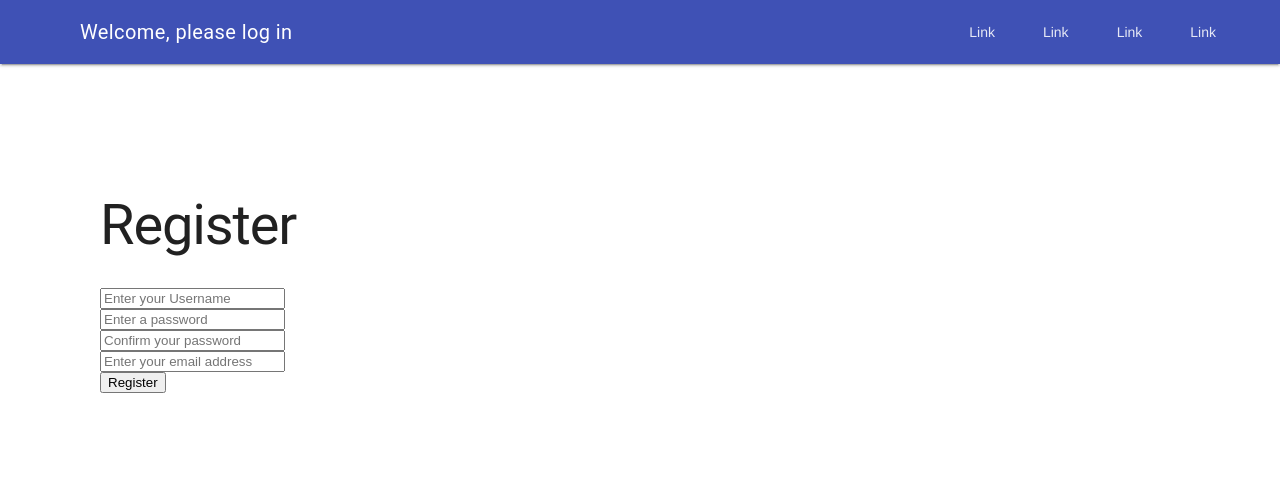
After one commit to SebSeitz/Django-ChatApp, a Django app: page /register/ in a window 1280 px wide. The commit adds this page. Shown: the top 492 px of the page. Run offline with Django 4.2, Linux system fonts and the light colour scheme.

Commit message:
added registration

```diff
--- /dev/null
+++ b/first_django_app/chat/templates/auth/register.html
@@ -0,0 +1,33 @@
+{% extends "base.html" %}
+{% block content %}
+<h1>Register</h1>
+
+{% if userTaken %}
+<p>Username already taken</p>
+{% endif %}
+
+{% if emailTaken %}
+<p>Email already taken</p>
+{% endif %}
+
+{% if noMatch %}
+<p>Passwords don't match</p>
+{% endif %}
+
+<!-- {% for message in messages%}
+<h2>{{message}}</h2>
+{% endfor %} -->
+
+
+<form method="POST" action="/register/">
+    {% csrf_token %}
+    <div><input name="username" placeholder= "Enter your Username" type="text"></div>
+    <div><input name="password1" placeholder="Enter a password" type="password"></div>
+    <div><input name="password2" placeholder="Confirm your password" type="password"></div>
+    <div><input name="email" placeholder="Enter your email address" type="email"></div>
+    <button>Register</button>
+</form>
+
+
+
+{% endblock %}
--- a/first_django_app/chat/views.py
+++ b/first_django_app/chat/views.py
@@ -1,7 +1,10 @@
+from email import message
 from django.http import HttpResponseRedirect
 from .models import Chat, Message
-from django.shortcuts import render
+from django.shortcuts import render, redirect
+from django.contrib import messages
 from django.contrib.auth import authenticate, login
+from django.contrib.auth.models import User, auth
 from django.contrib.auth.decorators import login_required
 
 # Create your views here.
@@ -24,3 +27,30 @@ def login_view(request):
       else:
          return render(request, 'auth/login.html', {'wrongPassword':True, 'redirect': redirect} )
    return render(request, 'auth/login.html', {'redirect': redirect})
+
+def register_user(request):
+   if request.method == 'POST':
+       password1=request.POST['password1']
+       password2=request.POST['password2']
+       username=request.POST['username']
+       email=request.POST['email']
+
+       if password1==password2:
+            if User.objects.filter(username=username).exists():
+               print('Username already taken')
+               return render(request, 'auth/register.html', {'userTaken': True})
+            elif User.objects.filter(email=email).exists():
+               print('Email already taken')
+               # messages.info(request, 'Email already taken')
+               return render(request, 'auth/register.html', {'emailTaken': True})
+            else:
+               user =User.objects.create_user(username=username, email=email, password=password1)
+               user.save()
+               return render(request, 'auth/login.html', {'success': True})
+
+       else:
+          print('password not matching')
+       return render(request, 'auth/register.html', {'noMatch': True})
+
+   else:
+          return render(request, 'auth/register.html')
--- a/first_django_app/first_django_app/settings.py
+++ b/first_django_app/first_django_app/settings.py
@@ -62,6 +62,7 @@ TEMPLATES = [
             'context_processors': [
                 'django.template.context_processors.debug',
                 'django.template.context_processors.request',
+                'django.template.context_processors.static',
                 'django.contrib.auth.context_processors.auth',
                 'django.contrib.messages.context_processors.messages',
             ],
@@ -118,6 +119,9 @@ USE_TZ = True
 # https://docs.djangoproject.com/en/4.0/howto/static-files/
 
 STATIC_URL = 'static/'
+STATICFILES_DIRS = [
+    BASE_DIR / "static",
+]
 
 # Default primary key field type
 # https://docs.djangoproject.com/en/4.0/ref/settings/#default-auto-field
--- a/first_django_app/first_django_app/urls.py
+++ b/first_django_app/first_django_app/urls.py
@@ -17,10 +17,11 @@ Including another URLconf
 from django.contrib import admin
 from django.urls import path
 
-from chat.views import index, login_view
+from chat.views import index, login_view, register_user
 
 urlpatterns = [
     path('admin/', admin.site.urls),
     path('chat/', index),
     path('login/', login_view),
+    path('register/', register_user),
 ]
--- /dev/null
+++ b/first_django_app/static/css/style.css
@@ -0,0 +1,11 @@
+.page-content {
+    padding: 100px 100px;
+}
+
+.color-gray {
+    color: rgba(0, 0, 0, 0.5);
+}
+
+.success-message{
+    color: rgb(58, 160, 58);
+}
--- a/first_django_app/templates/base.html
+++ b/first_django_app/templates/base.html
@@ -7,17 +7,11 @@
     <meta name="viewport" content="width=device-width, initial-scale=1.0">
     <link rel="stylesheet" href="https://fonts.googleapis.com/icon?family=Material+Icons">
     <link rel="stylesheet" href="https://code.getmdl.io/1.3.0/material.indigo-pink.min.css">
+    {% load static %}
+    <link rel="stylesheet" href="{% static 'css/style.css' %}">
+
     <script defer src="https://code.getmdl.io/1.3.0/material.min.js"></script>
 
-    <style>
-        .page-content {
-            padding: 100px 100px;
-        }
-
-        .color-gray {
-            color: rgba(0, 0, 0, 0.5);
-        }
-    </style>
     <title>Chatroom</title>
 </head>
 
```
Also changed, not shown: first_django_app/chat/templates/auth/login.html (+17 -3 lines), first_django_app/db.sqlite3.
